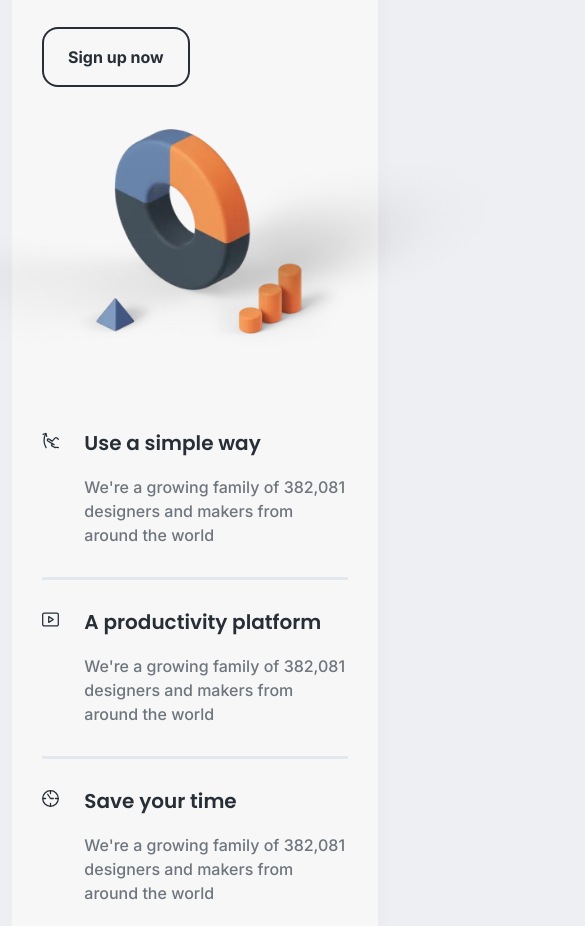
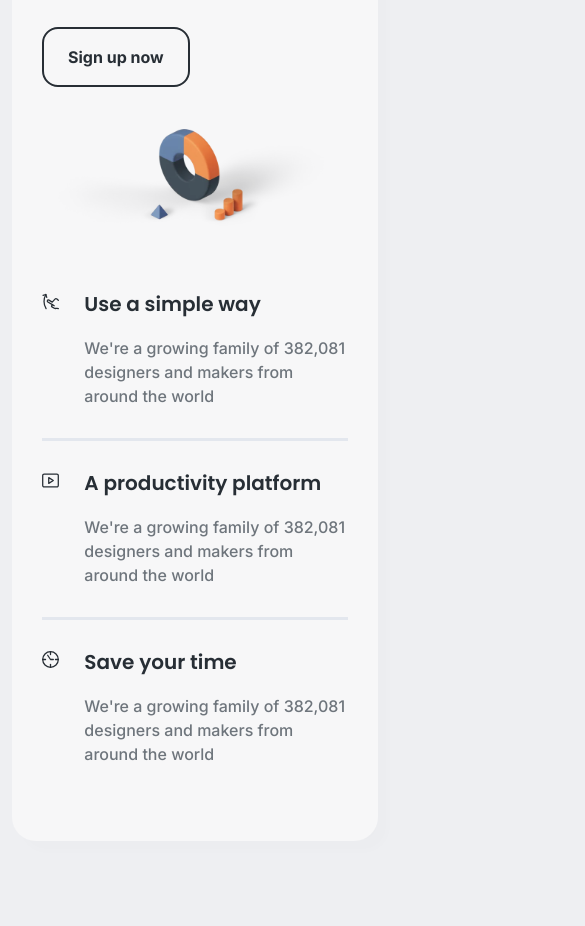
Before and after one commit to thaophamduy-agilityio/practice-two, a React (Vite) app: page / in a window 390 px wide. Shown: the part 9940-10866 px from the top of the page, 585 px wide, since content can reach past the window. Built offline with nearby package versions, Linux system fonts and the light colour scheme; the HTML template or start-up script is replaced by a standard one.

Commit message:
fix: update styles for save time section view on mobile

```diff
--- a/src/assets/stylesheets/sections/_save-time.scss
+++ b/src/assets/stylesheets/sections/_save-time.scss
@@ -63,8 +63,12 @@
     &-image {
       @extend %text-center;
       order: 1;
-      margin: 30px -150%;
-      width: 400%;
+      margin: 30px 0;
+
+      @include only-for-tablet() {
+        margin: 30px -150%;
+        width: 400%;
+      }
 
       .img-item {
         @include only-for-tablet() {
```
